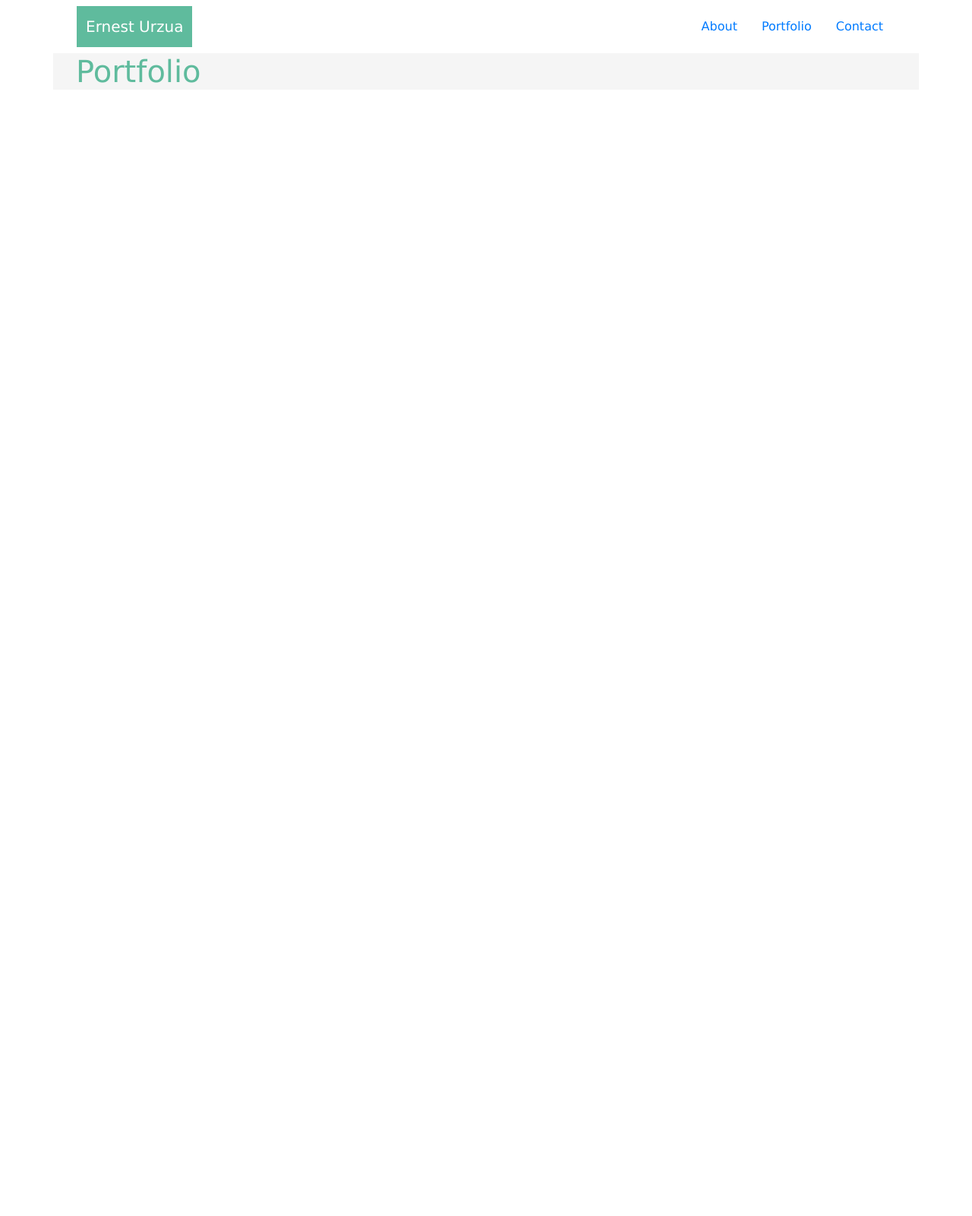
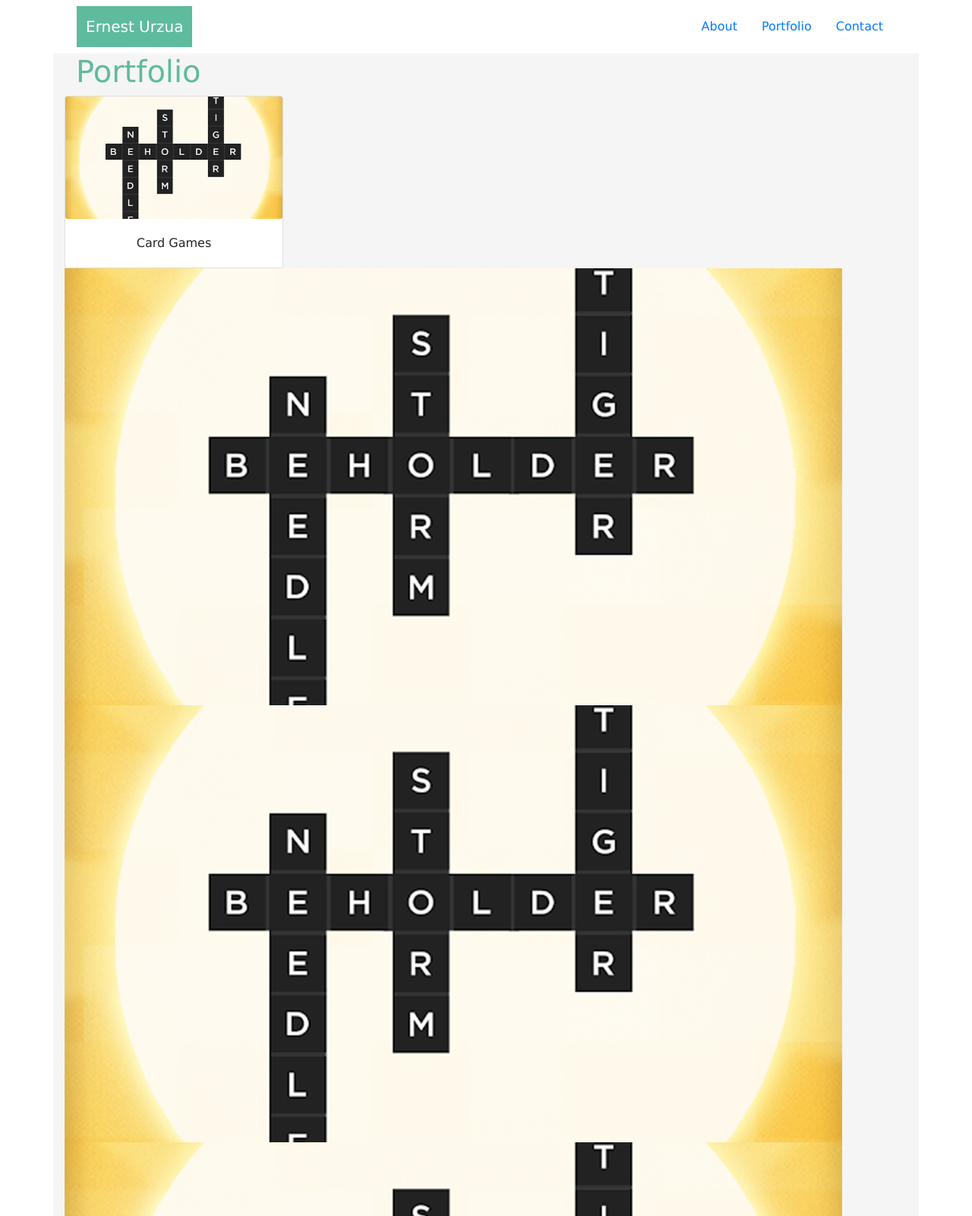
Before and after one commit to ErnestUrzua/responsive-portfolio, a plain HTML site: page index.html in a window 1280 px wide. Shown: the top 1600 px of the page at 76% size. Before the commit the page ends 800 px from the top, so only its background shows below. Drawn offline with nearby package versions, Linux system fonts and the light colour scheme.

Commit message:
added main columns and rows, added test picture

```diff
--- a/index.html
+++ b/index.html
@@ -9,17 +9,18 @@
     <link rel="stylesheet" href="https://stackpath.bootstrapcdn.com/bootstrap/4.3.1/css/bootstrap.min.css" integrity="sha384-ggOyR0iXCbMQv3Xipma34MD+dH/1fQ784/j6cY/iJTQUOhcWr7x9JvoRxT2MZw1T" crossorigin="anonymous">
 
     <!-- added font -->
-    <link href="https://fonts.googleapis.com/css?family=Noto+Sans|Roboto+Condensed|Source+Sans+Pro" rel="stylesheet">
+    <!-- <link href="https://fonts.googleapis.com/css?family=Noto+Sans|Roboto+Condensed|Source+Sans+Pro" rel="stylesheet"> -->
+
+    <title>Ernest Urzua's Portfolio</title>
 
 
-    <title>Ernest Urzua's Portfolio</title>
   </head>
   <body>
 
 
 
     <!-- nav bar -->
-    <div class="container" style="font-family:'Lucida Sans', 'Lucida Sans Regular', 'Lucida Grande', 'Lucida Sans Unicode', Geneva, Verdana, sans-serif;">
+    <div class="container" style="font-family:'Lucida Sans';">
     <nav class="navbar" style="background-color: white;">
       <a class="navbar-brand" style="background-color: rgb(95, 187, 157); padding: 12px; color: white;">Ernest Urzua</a>
 
@@ -34,13 +35,43 @@
     </nav>
   </div>
 
-  <main class="container" style="background-color: whitesmoke; font-family: 'Lucida Sans', 'Lucida Sans Regular', 'Lucida Grande', 'Lucida Sans Unicode', Geneva, Verdana, sans-serif;">
+  <main class="container" style="background-color: whitesmoke; font-family: 'Lucida Sans';">
     <div class="row"></div>
-    <div class="col-lg-12">
-    <h1 style="color: rgb(95, 187, 157);">Portfolio</h1>
+      <div class="col-lg-12">
+      <h1 style="color: rgb(95, 187, 157);">Portfolio</h1>
+      </div>
 
+    <div class="row">
+      <!-- col 1 -->
+      <div class="col-md">
+        <div class="card" style="width: 18rem;">
+          <img src="assets/wordgames.jpg" class="card-img" alt="word games">
+          <div class="card-body">
+            <p class="card-text text-center display-5">Card Games</p>
+          </div>
+        </div>
+      </div>
 
-  </div>
+      <!-- col 2 -->
+      <div class="col-md">
+        <img src="/assets/wordgames.jpg">
+
+      </div>
+    </div>
+
+    <!-- second row -->
+    <div class="row">
+      <!-- col 1 -->
+      <div class="col-md">
+        <img src="/assets/wordgames.jpg">
+
+      </div>
+      <!-- col 2 -->
+      <div class="col-md">
+        <img src="/assets/wordgames.jpg">
+
+      </div>
+    </div>
 
   </main>
 
```
Also changed, not shown: assets/wordgames.jpg (added).
